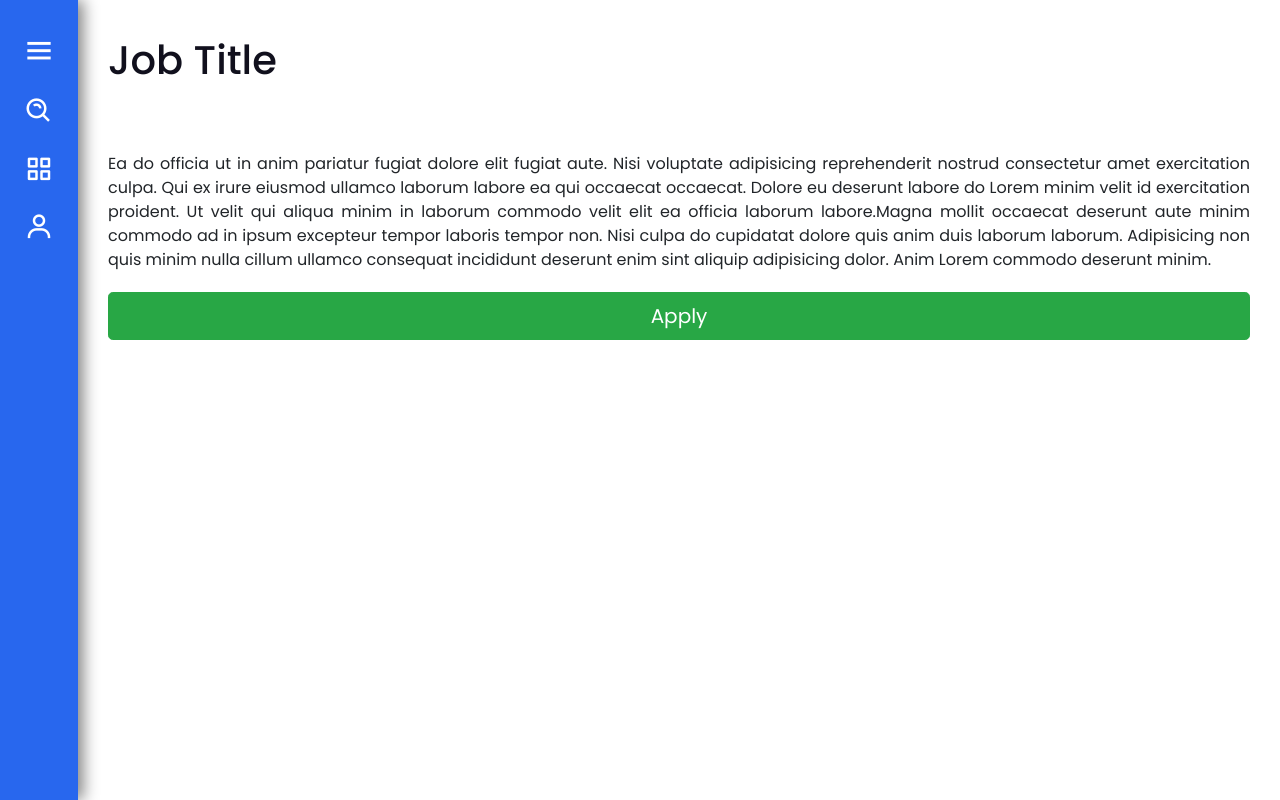
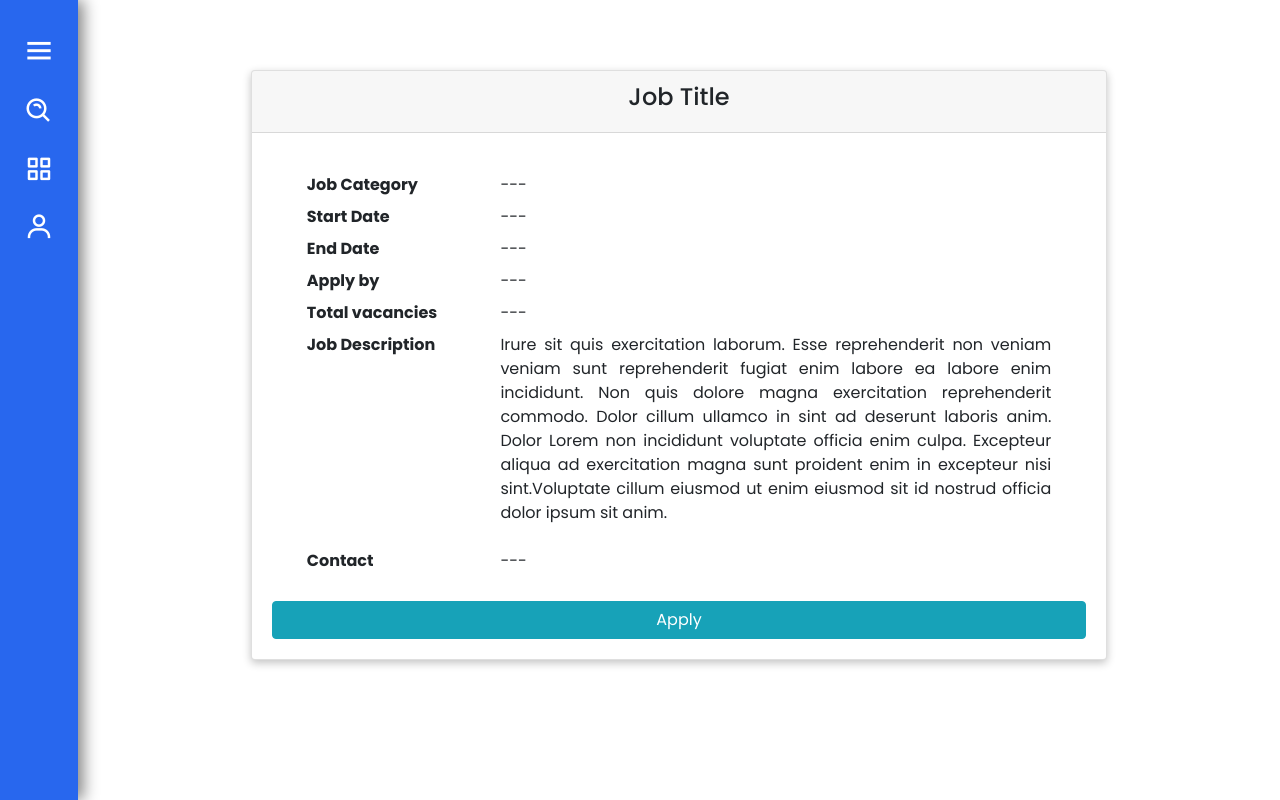
Before and after one commit to abhi-dhanraj/recruitme, a Django app: page /jobs/apply/ in a window 1280 px wide. Run offline with Django 3.2, Linux system fonts and the light colour scheme; some libraries are stand-ins or nearby versions.

Commit message:
Job details card added

```diff
--- a/recruitme/login/views.py
+++ b/recruitme/login/views.py
@@ -39,7 +39,9 @@ def loginSignup(request):
     else:
         login_form = ApplicantLoginForm()
         signup_form = ApplicantSignUpForm()
-    return render(request, 'login/signupLogin.html', {'login_form': login_form, 'signup_form': signup_form})
+
+    context = {'login_form': login_form, 'signup_form': signup_form}
+    return render(request, 'login/signupLogin.html', context)
 
 
 def loginPage(request):
--- a/recruitme/static/recruitme/css/global_base.css
+++ b/recruitme/static/recruitme/css/global_base.css
@@ -242,7 +242,6 @@
   border: none;
 } */
 .card.dashboardCard {
-  background: #dfdfdf;
   font-family: "Poppins", sans-serif;
   box-shadow: rgba(50, 50, 93, 0.25) 0px 2px 5px -1px,
     rgba(0, 0, 0, 0.3) 0px 1px 3px -1px;
@@ -308,7 +307,7 @@
 }
 /*************************************************/
 /*************************************************/
-/*************************************************/
+/********************* Profile *******************/
 /*************************************************/
 /*************************************************/
 /*************************************************/
--- a/recruitme/templates/recruitme/jobDetailsPage.html
+++ b/recruitme/templates/recruitme/jobDetailsPage.html
@@ -3,20 +3,56 @@
 {% load static %}
 {% block content %}
 <section class="main-container">
-    <section class="main-nav">
+    <!-- <section class="main-nav">
       <div class="mynav">
-        <div class="nav-text">Job Title</div>
+        <div class="nav-text"></div>
+
       </div>
-    </section>
+    </section> -->
 
     <section class="content">
-      <div class="text-content">
-        Ea do officia ut in anim pariatur fugiat dolore elit fugiat aute. Nisi voluptate adipisicing reprehenderit nostrud consectetur amet exercitation culpa. Qui ex irure eiusmod ullamco laborum labore ea qui occaecat occaecat. Dolore eu deserunt labore do Lorem minim velit id exercitation proident. Ut velit qui aliqua minim in laborum commodo velit elit ea officia laborum labore.Magna mollit occaecat deserunt aute minim commodo ad in ipsum excepteur tempor laboris tempor non. Nisi culpa do cupidatat dolore quis anim duis laborum laborum. Adipisicing non quis minim nulla cillum ullamco consequat incididunt deserunt enim sint aliquip adipisicing dolor. Anim Lorem commodo deserunt minim.
+      <div class="text-content" style="margin: 70px auto;">
+        <div class="card w-75" style="margin: auto;box-shadow: rgba(0, 0, 0, 0.24) 0px 3px 8px;">
+          <div class="card-header" style="text-align: center;"><h4>Job Title</h2></div>
+          <div class="card-body">
+            <!-- <h6>job category: </h6>
+            <h6>job category: </h6>
+            Ea do officia ut in anim pariatur fugiat dolore elit fugiat aute. Nisi voluptate adipisicing reprehenderit nostrud consectetur amet exercitation culpa. Qui ex irure eiusmod ullamco laborum labore ea qui occaecat occaecat. Dolore eu deserunt labore do Lorem minim velit id exercitation proident. Ut velit qui aliqua minim in laborum commodo velit elit ea officia laborum labore.Magna mollit occaecat deserunt aute minim commodo ad in ipsum excepteur tempor laboris tempor non. Nisi culpa do cupidatat dolore quis anim duis laborum laborum. Adipisicing non quis minim nulla cillum ullamco consequat incididunt deserunt enim sint aliquip adipisicing dolor. Anim Lorem commodo deserunt minim. -->
+
+            <dl class="row" style="margin:20px;">
+              <dt class="col-sm-3">Job Category</dt>
+              <dd class="col-sm-9"> --- </dd>
+
+              <dt class="col-sm-3">Start Date</dt>
+              <dd class="col-sm-9"> --- </dd>
+
+              <dt class="col-sm-3">End Date</dt>
+              <dd class="col-sm-9"> --- </dd>
+
+              <dt class="col-sm-3">Apply by</dt>
+              <dd class="col-sm-9"> --- </dd>
+
+              <dt class="col-sm-3">Total vacancies</dt>
+              <dd class="col-sm-9"> --- </dd>
+
+              <dt class="col-sm-3">Job Description</dt>
+              <dd class="col-sm-9">
+                <p>Irure sit quis exercitation laborum. Esse reprehenderit non veniam veniam sunt reprehenderit fugiat enim labore ea labore enim incididunt. Non quis dolore magna exercitation reprehenderit commodo. Dolor cillum ullamco in sint ad deserunt laboris anim. Dolor Lorem non incididunt voluptate officia enim culpa. Excepteur aliqua ad exercitation magna sunt proident enim in excepteur nisi sint.Voluptate cillum eiusmod ut enim eiusmod sit id nostrud officia dolor ipsum sit anim. </p>
+
+              <dt class="col-sm-3">Contact</dt>
+              <dd class="col-sm-9"> --- </dd>
+
+              </dl>
+
+            <a class="btn btn-info btn-md btn-block" href="#" role="button"">Apply</a>
+          </div>
+        </div>
+
         <!-- Ea do officia ut in anim pariatur fugiat dolore elit fugiat aute. Nisi voluptate adipisicing reprehenderit nostrud consectetur amet exercitation culpa. Qui ex irure eiusmod ullamco laborum labore ea qui occaecat occaecat. Dolore eu deserunt labore do Lorem minim velit id exercitation proident. Ut velit qui aliqua minim in laborum commodo velit elit ea officia laborum labore.Magna mollit occaecat deserunt aute minim commodo ad in ipsum excepteur tempor laboris tempor non. Nisi culpa do cupidatat dolore quis anim duis laborum laborum. Adipisicing non quis minim nulla cillum ullamco consequat incididunt deserunt enim sint aliquip adipisicing dolor. Anim Lorem commodo deserunt minim.
         Ea do officia ut in anim pariatur fugiat dolore elit fugiat aute. Nisi voluptate adipisicing reprehenderit nostrud consectetur amet exercitation culpa. Qui ex irure eiusmod ullamco laborum labore ea qui occaecat occaecat. Dolore eu deserunt labore do Lorem minim velit id exercitation proident. Ut velit qui aliqua minim in laborum commodo velit elit ea officia laborum labore.Magna mollit occaecat deserunt aute minim commodo ad in ipsum excepteur tempor laboris tempor non. Nisi culpa do cupidatat dolore quis anim duis laborum laborum. Adipisicing non quis minim nulla cillum ullamco consequat incididunt deserunt enim sint aliquip adipisicing dolor. Anim Lorem commodo deserunt minim.
         Ea do officia ut in anim pariatur fugiat dolore elit fugiat aute. Nisi voluptate adipisicing reprehenderit nostrud consectetur amet exercitation culpa. Qui ex irure eiusmod ullamco laborum labore ea qui occaecat occaecat. Dolore eu deserunt labore do Lorem minim velit id exercitation proident. Ut velit qui aliqua minim in laborum commodo velit elit ea officia laborum labore.Magna mollit occaecat deserunt aute minim commodo ad in ipsum excepteur tempor laboris tempor non. Nisi culpa do cupidatat dolore quis anim duis laborum laborum. Adipisicing non quis minim nulla cillum ullamco consequat incididunt deserunt enim sint aliquip adipisicing dolor. Anim Lorem commodo deserunt minim. -->
     </div>
-    <a class="btn btn-success btn-lg btn-block" href="#" role="button" style="position:relative;top:20px;width: 100%;">Apply</a>
+
     </section>
 </section>
 {% endblock %}
--- a/recruitme/templates/recruitme/profileTemplate.html
+++ b/recruitme/templates/recruitme/profileTemplate.html
@@ -32,8 +32,8 @@
 
                 <div class="form-group">
                   <label for="inputAddress">Address</label>
-                  <!-- <input type="text" class="form-control" id="inputAddress" placeholder="1234 Main St"> -->
-                    <textarea id="inputAddress" cols="99" rows="5" placeholder="1234 Main St" maxlength="254" style="outline: none; border-radius: 5px;"></textarea>
+                  <input type="text" class="form-control" id="inputAddress" placeholder="1234 Main St">
+                    <!-- <textarea id="inputAddress" cols="80" rows="5" placeholder="1234 Main St" maxlength="254" style="outline: none; border-radius: 5px;"></textarea> -->
                 </div>
                 <div class="form-row">
                   <div class="form-group col-md-6">
```
